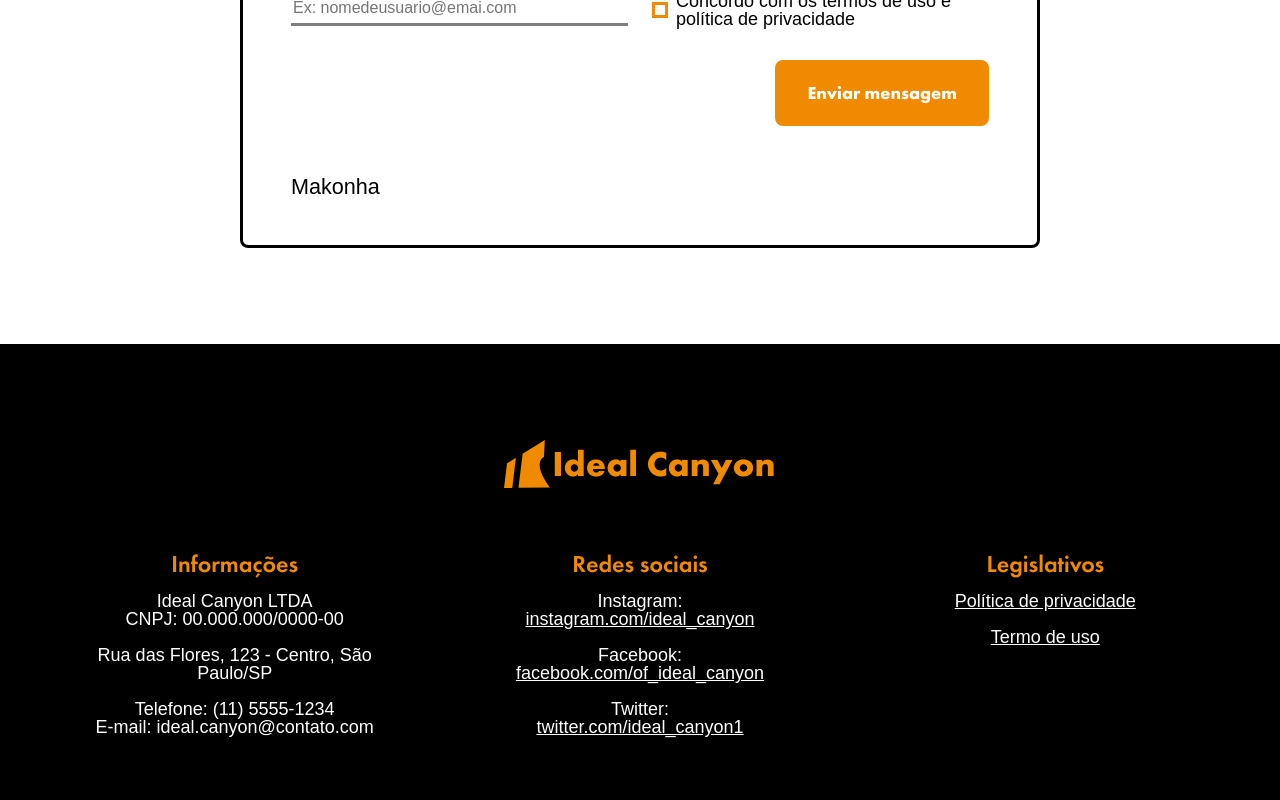
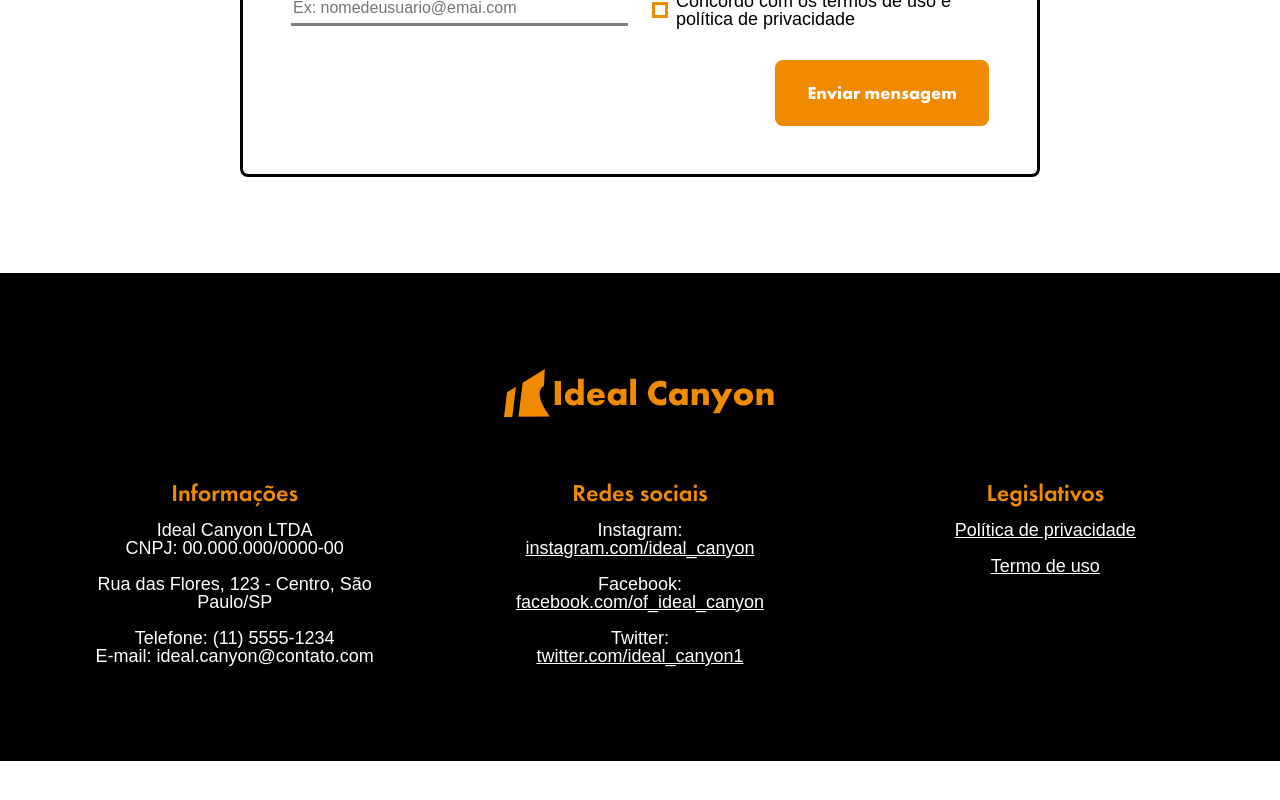
Before and after one commit to caioalmeida08/ideal-canyon, a Next.js app in the folder client/: page / in a window 1280 px wide. Shown: the part 3564-4364 px from the top of the page. After the commit the page ends 4325 px from the top, so only its background shows below. Built offline with nearby package versions, Linux system fonts and the light colour scheme; no server answers; a web font is replaced by a local one.

Commit message:
fixed some css issues in doubts form section

```diff
--- a/client/components/Home/DoubtsForm.js
+++ b/client/components/Home/DoubtsForm.js
@@ -38,12 +38,14 @@ const handleSubmit = async (e) => {
         const errorDisplay = document.getElementById('error_display');
         errorDisplay.innerHTML = 'Mensagem enviada com sucesso!';
         errorDisplay.style.color = 'green';
+        errorDisplay.style.display = "block"
 
     } catch (error) {
         // display error message
         const errorDisplay = document.getElementById('error_display');
         errorDisplay.innerHTML = error.message;
         errorDisplay.style.color = '#cc0000';
+        errorDisplay.style.display = "block"
 
     }
 
@@ -109,7 +111,7 @@ const DoubtsForm = () => {
                         onChange={handleInputChanges}
                     />
                     <ButtonSubmit text="Enviar mensagem" />
-                    <span className={style.error_display} id="error_display">Makonha</span>
+                    <span className={style.error_display} id="error_display"></span>
                 </form>
             </section>
         </>
--- a/client/components/Home/DoubtsForm.module.scss
+++ b/client/components/Home/DoubtsForm.module.scss
@@ -10,7 +10,7 @@
         row-gap: var(--spacing-32);
     }
 
-    a {
+    button {
         text-align: center;
         width: 100%;
         box-sizing: border-box;
@@ -18,10 +18,7 @@
 }
 
 .error_display {
-    font-size: 1.2rem;
-    margin-top: 1rem;
-
-    grid-column: span 2;
+    display: none;
 }
 
 @media (width>=768px) {
@@ -43,4 +40,8 @@
             width: fit-content;
         }
     }
+
+    .error_display {
+        grid-column: span 2;
+    }
 }
```
Also changed, not shown: 2 other files (tests, documents, lock files or other folders).
